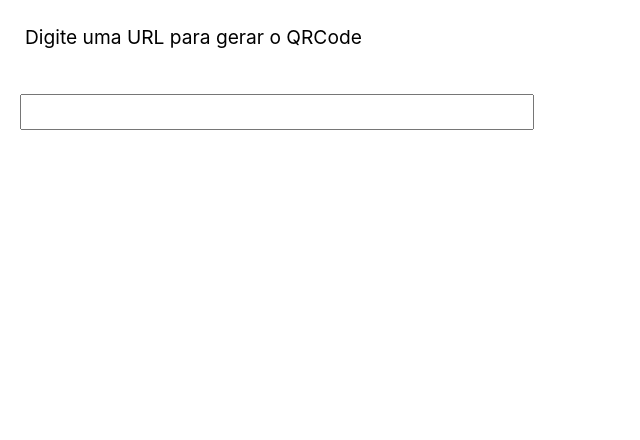
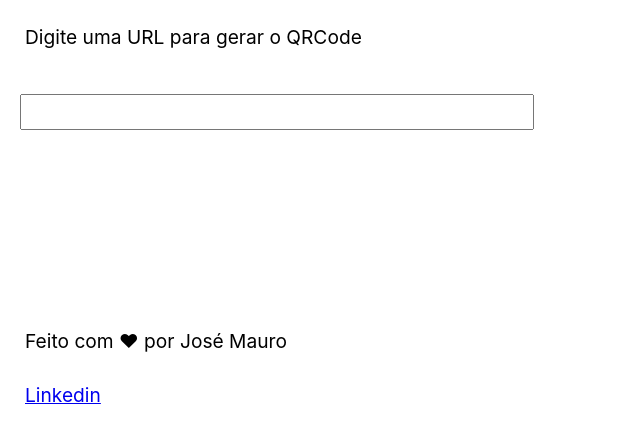
Before and after one commit to josemauromani/qr-code-generator-reactjs, a React (Create React App) app: page / in a window 1280 px wide. Shown: the top 440 px of the page, without its empty margins (0-640 px from the left). Built offline with nearby package versions, Linux system fonts and the light colour scheme.

Commit message:
adding linkedin url

```diff
--- a/src/App.js
+++ b/src/App.js
@@ -13,6 +13,8 @@ function App() {
         }}
       ></input>
       <QRCodeCanvas text={text}></QRCodeCanvas>
+      <p>Feito com &#9829; por José Mauro </p>
+      <p><a target="_blank" href="https://www.linkedin.com/in/josemauromani/">Linkedin</a></p>
     </div>
   );
 }
```
